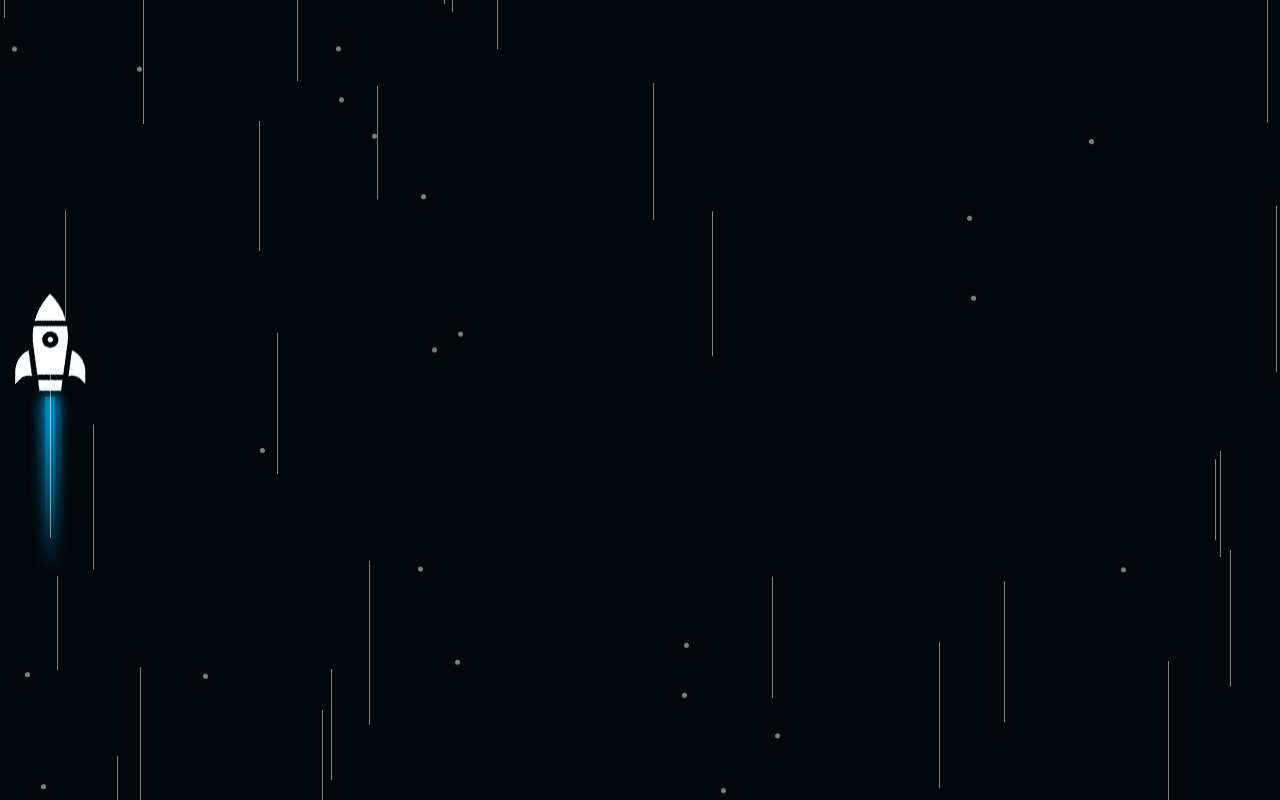
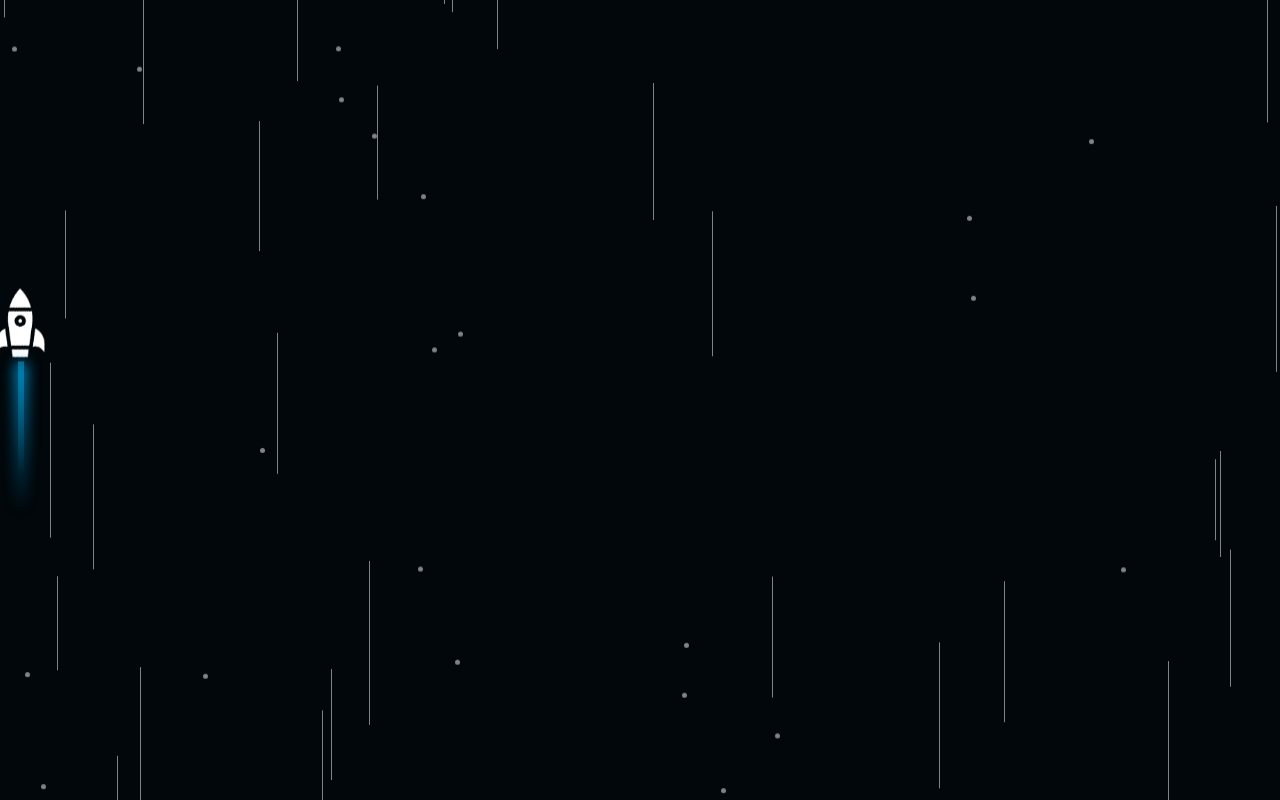
Before and after one commit to llDeveloperll/rocket-animated, a plain HTML site: page index.html in a window 1280 px wide. Drawn offline with Linux system fonts and the light colour scheme.

Commit message:
Alterações index & css adicionado favicon tamanho do foguete e da propulsão diminuido

```diff
--- a/index.html
+++ b/index.html
@@ -2,6 +2,7 @@
 <head>
     <title>Rocket-Animated</title>
     <link rel="stylesheet" href="./src/style.css">
+    <link rel="shortcut icon" href="./src/favicon.png" type="image">
     <script src="./src/script.js" defer></script>
 </head>
 <body>
@@ -16,3 +17,8 @@
         document.querySelector('.rocket').style.visibility='visible';
     </script>
 </html>
+
+<!--
+    a href="https://www.vecteezy.com/free-vector/rocket">Rocket Vectors by Vecteezy</a
+    <div>Icons made by <a href="https://www.freepik.com" title="Freepik">Freepik</a> from <a href="https://www.flaticon.com/" title="Flaticon">www.flaticon.com</a></div>
+-->
--- a/src/style.css
+++ b/src/style.css
@@ -13,14 +13,20 @@
     align-items: center;
 }
 
+img {
+    position: relative;
+    width: 50px;
+    height: 70px;
+}
+
 .container .rocket {
     position: relative;
-    width: 100px;
-    height: 80px;
+    width: 40px;
+    height: 50px;
     display: flex;
     justify-content: center;
     align-items: center;
-    top: 37.5%;
+    top: 37%;
     animation: rocketMovement 0.3s linear infinite;
 }
 
@@ -36,11 +42,11 @@
 .container .rocket::before {
     content: '';
     position: absolute;
-    bottom: -237px;
+    bottom: -230px;
     left: 45%;
-    width: 10px;
-    transform: translateY(-48%);
-    height: 150px;
+    width: 6px;
+    transform: translateY(-88%);
+    height: 115px;
     background: -webkit-linear-gradient(-92deg, #f3562698, transparent);
     -webkit-animation: hueAnimation 1.5s infinite ease-out;
 }
@@ -59,10 +65,10 @@
 .container .rocket::after {
     content: '';
     position: absolute;
-    top: 95px;
-    left: 43%;
-    width: 15px;
-    height: 180px;
+    top: 65px;
+    left: 40%;
+    width: 10px;
+    height: 150px;
     background: linear-gradient(#03aaf7, transparent);
     filter: blur(7px);
     z-index: 1;
```
Also changed, not shown: src/favicon.png (added).
